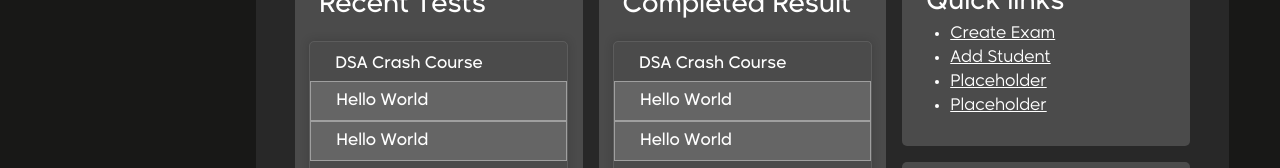
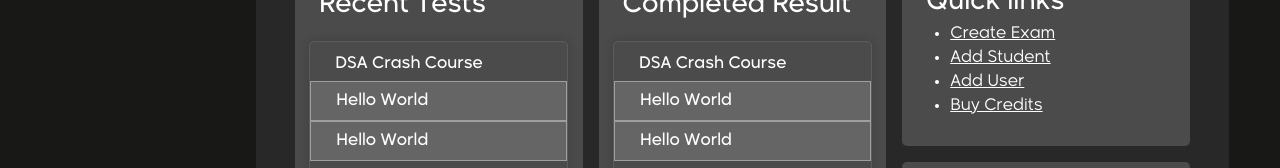
Before and after one commit to Castlerockin-Developers/ctc-Admin, a React (Vite) app: page / in a window 1280 px wide. Shown: the part 420-588 px from the top of the page. Built offline with nearby package versions, Linux system fonts and the light colour scheme.

Commit message:
dashboard

```diff
--- a/package.json
+++ b/package.json
@@ -29,7 +29,7 @@
     "react-dom": "^18.3.1",
     "react-icons": "^5.4.0",
     "react-quill": "^2.0.0",
-    "react-router-dom": "^7.1.3",
+    "react-router-dom": "^7.1.5",
     "react-time-picker": "^7.0.0",
     "sweetalert": "^2.1.2",
     "sweetalert2": "^11.15.10"
--- a/src/component/Dashboard.jsx
+++ b/src/component/Dashboard.jsx
@@ -3,7 +3,7 @@ import closeicon from '../assets/close.png';
 import { motion } from "motion/react";
 import EditExam from "./EditExam";
 
-const Dashboard = () => {
+const Dashboard = ({ onCreateExam, onAddStudent }) => {
     const [dashboardData, setDashboardData] = useState(null);
     const [showPopup, setShowPopup] = useState(false);
     const [showEditPopup, setShowEditPopup] = useState(false);
@@ -165,10 +165,14 @@ const Dashboard = () => {
                         <div className="mid-display2">
                             <h4>Quick links</h4>
                             <ul className="list-disc">
-                                <li>Create Exam</li>
-                                <li>Add Student </li>
-                                <li>Placeholder</li>
-                                <li>Placeholder</li>
+                                <li onClick={onCreateExam}>
+                                    Create Exam
+                                </li>
+                                <li onClick={onAddStudent}>
+                                    Add Student
+                                </li>
+                                <li>Add User</li>
+                                <li>Buy Credits</li>
                             </ul>
                         </div>
                         <div className="mid-display2">
--- a/src/pages/home.css
+++ b/src/pages/home.css
@@ -346,6 +346,7 @@
     font-family: madina-light;
     font-size: 1rem;
     text-decoration: underline;
+    cursor: pointer;
 }
 
 .tablee {
@@ -2086,6 +2087,7 @@
         font-size: 0.8rem;
     }
 }
+
 .m-table-container {
     width: 100%;
     margin-top: 1rem;
@@ -2201,7 +2203,7 @@
 /* Delete Button */
 .delete-btn {
     background-color: #E63946;
-    padding:13px;
+    padding: 13px;
     border-radius: 5px;
     cursor: pointer;
     font-size: 0.85rem;
@@ -2244,7 +2246,7 @@
     display: flex;
     flex-direction: column;
     align-items: center;
-    margin-bottom:25px;
+    margin-bottom: 25px;
 }
 
 .total-label {
@@ -2351,16 +2353,20 @@
 .form-group {
     display: flex;
     align-items: center;
-    justify-content: flex-start; /* Aligns labels to the right */
+    justify-content: flex-start;
+    /* Aligns labels to the right */
     margin-bottom: 12px;
 }
 
 .form-group label {
     font-size: 1rem;
     color: white;
-    width: 150px; /* Adjust width to ensure proper spacing */
-    text-align: left; /* Moves text to right side */
-    margin-right: 15px; /* Space between label and input */
+    width: 150px;
+    /* Adjust width to ensure proper spacing */
+    text-align: left;
+    /* Moves text to right side */
+    margin-right: 15px;
+    /* Space between label and input */
 }
 
 .form-input {
@@ -2370,7 +2376,8 @@
     border-radius: 6px;
     background: transparent;
     color: white;
-    width: 60%; /* Adjust width for better layout */
+    width: 60%;
+    /* Adjust width for better layout */
 }
 
 
--- a/src/pages/home.jsx
+++ b/src/pages/home.jsx
@@ -40,8 +40,12 @@ const Home = () => {
 
                 {/* Main Content Area */}
                 <div className="xl:w-8/10 lg:w-8/10 md:w-10/10 sm:w-full">
-                    {/* Main Navigation Components */}
-                    {activeComponent === "dashboard" && <Dashboard />}
+                    {/* Render components conditionally based on activeComponent */}
+                    {activeComponent === "dashboard" && (
+                        // Pass the onCreateExam prop to Dashboard
+                        <Dashboard onCreateExam={() => setActiveComponent("newExam")}
+                            onAddStudent={() => setActiveComponent("student")} />
+                    )}
                     {activeComponent === "subcribe" && <Subcription />}
                     {activeComponent === "settings" && <Settings />}
                     {activeComponent === "manageExam" && (
```
Also changed, not shown: 1 other file (tests, documents, lock files or other folders).
